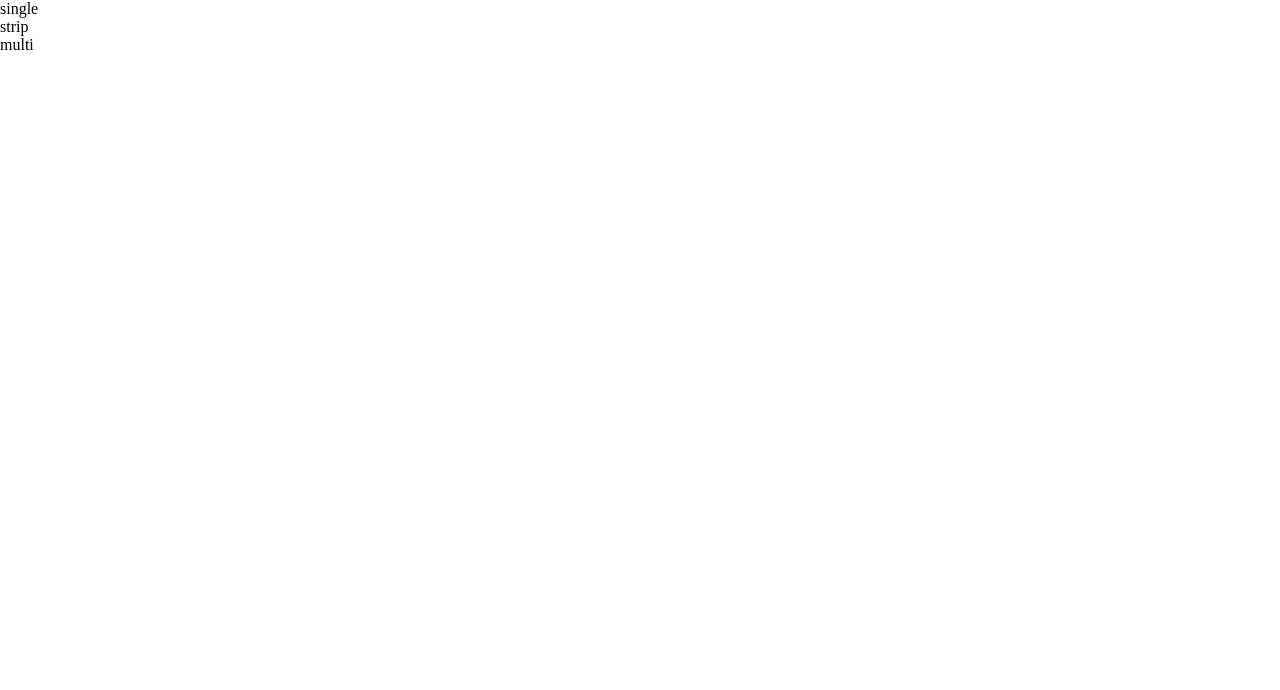
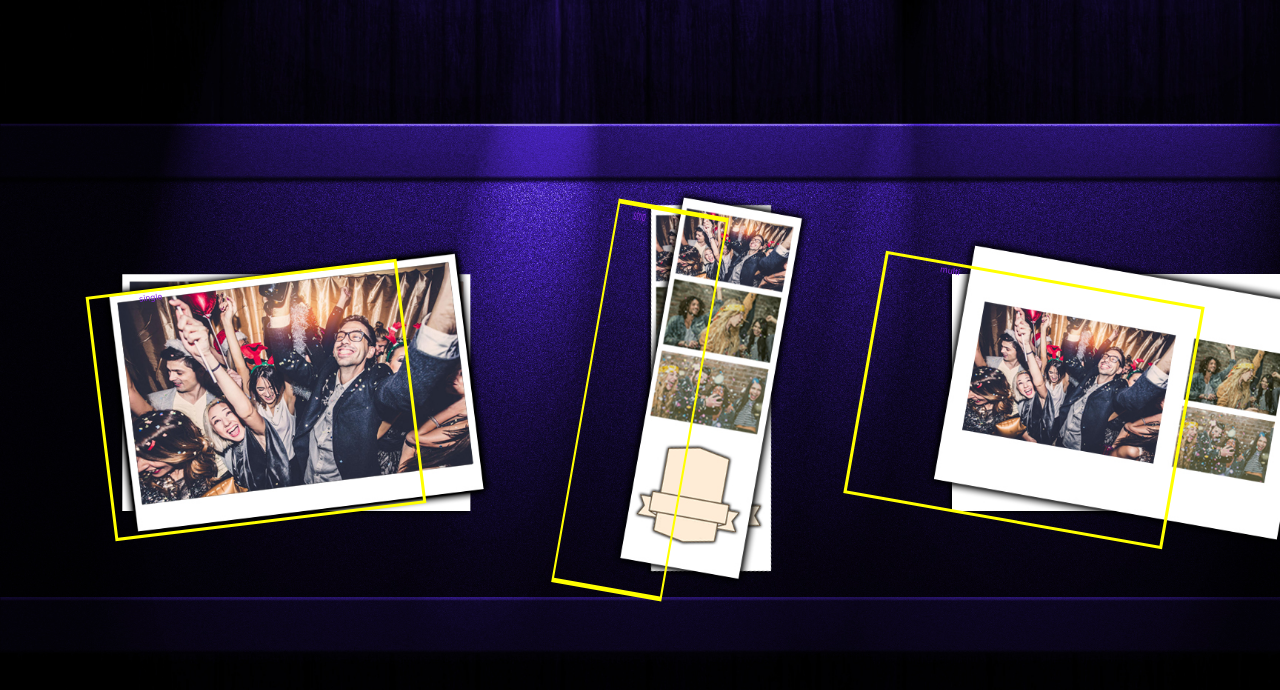
Before and after one commit to yodaaut/cheeese, an Angular app in the folder client/: page / in a window 1280 px wide. Shown: the top 690 px of the page. Built offline with nearby package versions, Linux system fonts and the light colour scheme.

Commit message:
add boxes and position them

```diff
--- a/client/src/app/app.component.css
+++ b/client/src/app/app.component.css
@@ -0,0 +1,49 @@
+:host {
+  display: grid;
+
+  grid-template-columns: 1fr;
+  grid-template-rows: 1fr;
+  height: 100vh;
+  width: 100vw;
+  overflow: hidden;
+  font-family: -apple-system, BlinkMacSystemFont, "Segoe UI", Roboto, Helvetica, Arial, sans-serif, "Apple Color Emoji", "Segoe UI Emoji", "Segoe UI Symbol";
+  font-size: 14px;
+  color: blueviolet;
+  background: #333;
+  background-image: url('/assets/MAIN.jpg');
+  background-size: cover;
+}
+
+.main {
+  display: grid;
+  grid-template-columns: 2fr 1fr 2fr;
+  grid-template-rows: 1fr 2fr 1fr;
+  align-content: center;
+  /* border: 2px solid red; */
+
+  text-align: center;
+  place-content: center;
+  outline: 2px;
+
+}
+.photo-single {
+  grid-row-start: 2;
+  transform: rotate(-7deg) scaleX(0.6) scaleY(0.6);
+  outline-style: solid;
+  outline-color: yellow;
+  outline-width: thick;
+}
+.photo-strip {
+  grid-row-start: 2;
+  transform: rotate(10deg) scaleX(0.42) scaleY(0.95);
+  outline-style: solid;
+  outline-color: yellow;
+  outline-width: thick;
+}
+.photo-multi {
+  grid-row-start: 2;
+  transform: rotate(10deg) scaleX(0.62) scaleY(0.6);
+  outline-style: solid;
+  outline-color: yellow;
+  outline-width: thick;
+}
```
